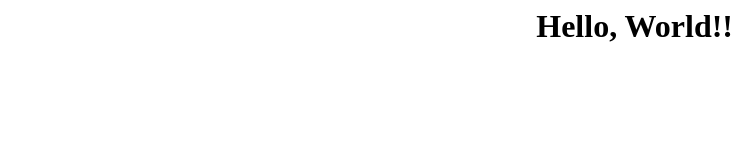
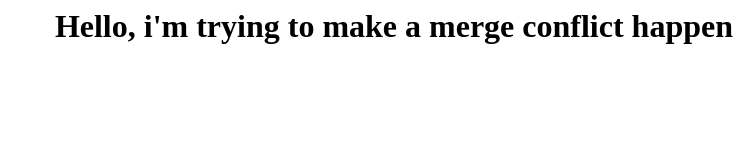
Before and after one commit to ramneekriar/cps847-a1, a plain HTML site: page git_tst/index.html in a window 1280 px wide. Shown: the whole page, without its empty margins (539-1280 px from the left). Drawn offline with Linux system fonts and the light colour scheme.

Commit message:
changed h1 tag

```diff
--- a/git_tst/index.html
+++ b/git_tst/index.html
@@ -6,4 +6,4 @@
     }
     </style>
 
-    <h1>Hello, World!!</h1>
+    <h1>Hello, i'm trying to make a merge conflict happen</h1>
```
